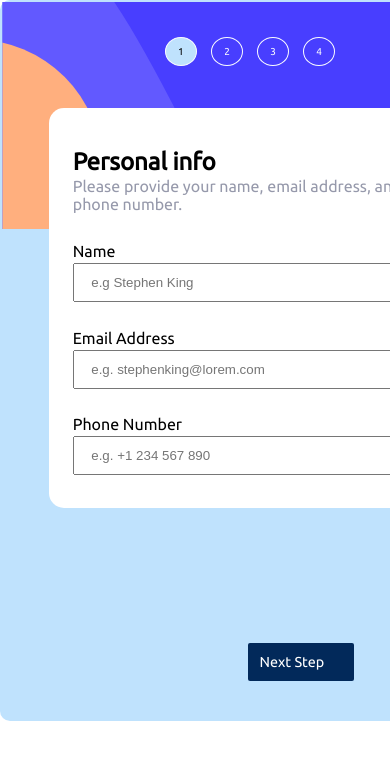
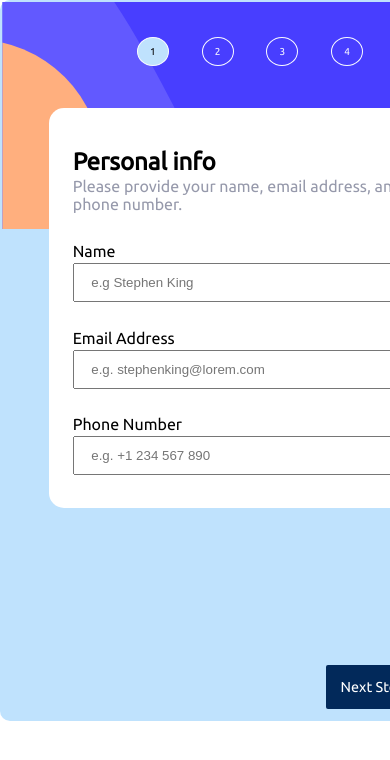
Before and after one commit to holybee009/multistep-form-sign-up, a plain HTML site: page index.html in a window 390 px wide. Shown: the top 760 px of the page. Drawn offline with Linux system fonts and the light colour scheme.

Commit message:
third commit

```diff
--- a/index.html
+++ b/index.html
@@ -141,7 +141,7 @@
       }
       .next-step {
         background-color: hsl(213, 96%, 18%);
-        padding: 1.5vh 1.5vw;
+        padding: 1vh 1.5vw;
         color: hsl(0, 0%, 100%);
         border-radius: 6px;
         cursor: pointer;
@@ -153,7 +153,7 @@
       }
       .billing .plans {
         border: 1px solid hsl(206, 94%, 87%);
-        height: 20vh;
+        height: 70%;
         width: 25%;
         padding: 20px 15px;
         border-radius: 15px;
@@ -300,7 +300,7 @@
       }
       .confirm {
         background-color: hsl(213, 96%, 18%);
-        padding: 2% 3%;
+        padding: 1vh 1.5vw;
         color: hsl(0, 0%, 100%);
         border-radius: 8px;
         cursor: pointer;
@@ -390,7 +390,7 @@
           background-image: url(assets/images/bg-sidebar-mobile.svg);
           background-size: contain;
           justify-content: center;
-          gap: 3%;
+          gap: 7%;
         }
         .side-bar p,
         .side-bar h1 {
@@ -414,13 +414,13 @@
         .bottom {
           position: absolute;
           bottom: 0;
-          gap: 30vw;
+          gap: 50vw;
           justify-content: space-between;
           transform: translate(-5%, 250%);
         }
         .bottom:first-of-type {
           transform: translateY(450%);
-          gap: 45vw;
+          gap: 65vw;
           justify-content: space-between;
         }
         #nextie {
```
